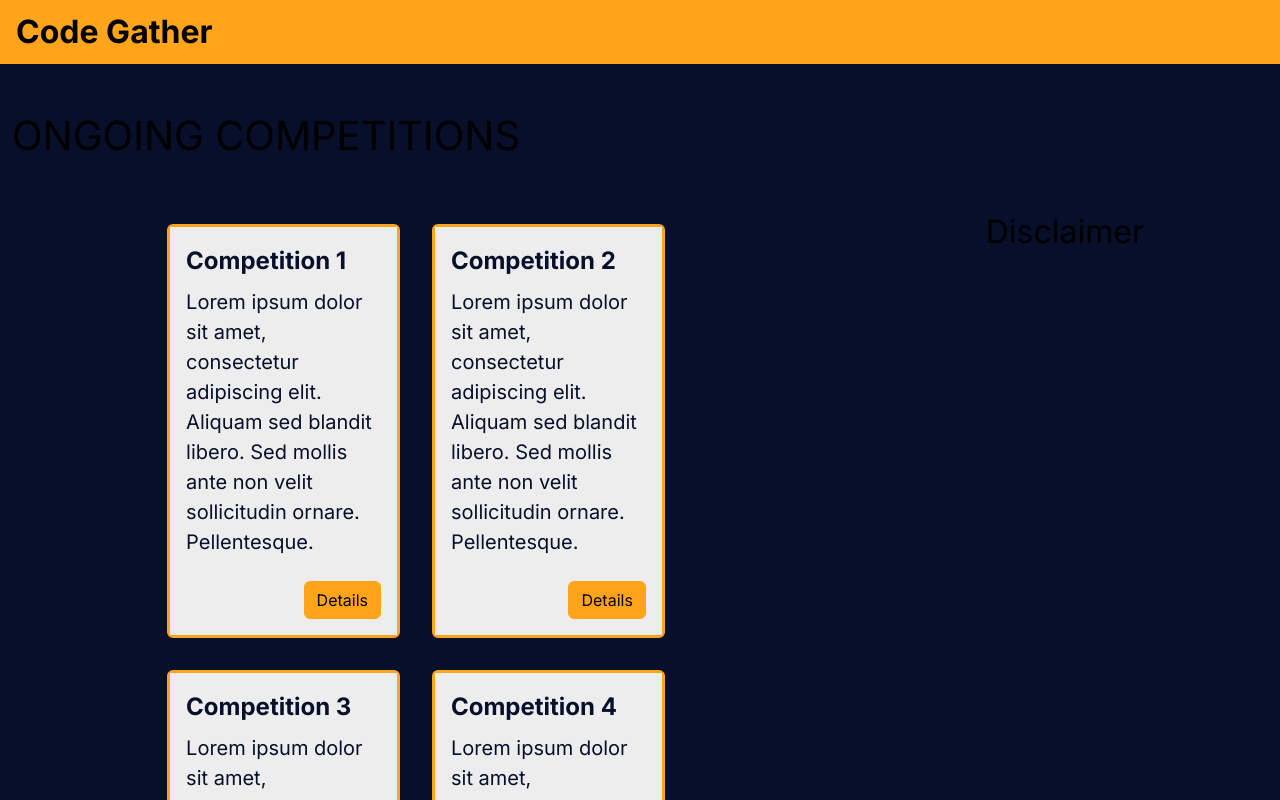
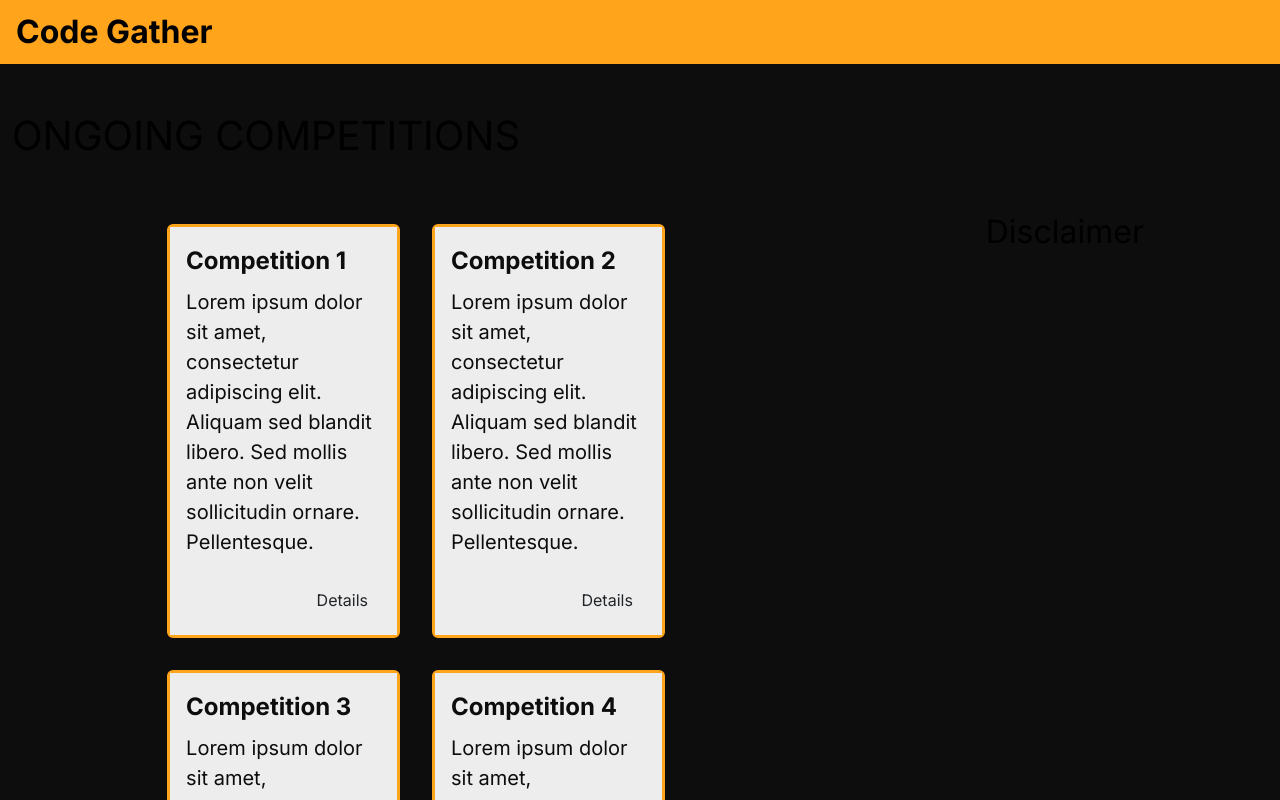
Before and after one commit to diclebahceli/codegather, a Next.js app in the folder Frontend/codegather/: page /pages/ongoingCompetitions in a window 1280 px wide. Shown: the top 800 px of the page. Built offline with nearby package versions, Linux system fonts and the light colour scheme.

Commit message:
style: make card style universal

```diff
--- a/Frontend/codegather/src/app/components/card/Card.tsx
+++ b/Frontend/codegather/src/app/components/card/Card.tsx
@@ -1,8 +1,9 @@
-// components/Card.js
-import React from "react";
+import React from 'react';
 
-const Card = ({ children }: { children?: React.ReactNode }) => {
-  return <div className="card h-100 w-100 border-0">{children}</div>;
+const Card = ({ children}: { children?: React.ReactNode}) => {
+  return (
+    <div className={`card h-100 w-100 border border-orange border-3 rounded`}>{children}</div>
+  );
 };
 
 export default Card;
--- a/Frontend/codegather/src/app/components/competition_card/CompetitionCard.tsx
+++ b/Frontend/codegather/src/app/components/competition_card/CompetitionCard.tsx
@@ -7,16 +7,16 @@ const CompetitionCard = ({ competition }: { competition: Competition }) => {
 
     const handleDetailsClick = () => {
         //add the competition id to the route
-        router.push(`competitionDetail/${competition.id}`,   );
+        router.push(`competitionDetail/${competition.id}`,);
     };
 
     return (
-        <div className=" col-md-4 col-sm-6 m-3  border border-orange border-3 rounded " >
-            <Card >
+        <div className=" col-md-4 col-sm-6 m-3   " >
+            <Card>
                 <div className="card-body d-flex flex-column bg-white ">
                     <div className="card-title fw-bold fs-4 text-background"> {competition.name}</div>
                     <div className="card-text mb-3 fs-5 text-wrap text-background"> {competition.description}</div>
-                    <button onClick={handleDetailsClick} className="btn btn-orange mt-2 ms-auto">Details</button>
+                    <button onClick={handleDetailsClick} className="btn btn-theme-color mt-2 ms-auto">Details</button>
 
                 </div>
             </Card>
--- a/Frontend/codegather/src/app/components/input_field/InputField.tsx
+++ b/Frontend/codegather/src/app/components/input_field/InputField.tsx
@@ -11,14 +11,14 @@ class InputField extends Component<InputFieldProps> {
     const { type, name, label, ...rest } = this.props;
 
     return (
-      <div className="form-floating">
+      <div className="form-floating border-1 border-orange rounded">
         <input
           type={type}
           id={name}
           name={name}
           placeholder={label}
           {...rest}
-          className="form-control"
+          className="form-control border border-2"
         />
         <label htmlFor={name}>{label}</label>
       </div>
--- a/Frontend/codegather/src/app/pages/login/page.module.css
+++ /dev/null
@@ -1,8 +0,0 @@
-.input{
-    margin: 0.5rem;
-    padding: 0rem 3.75rem
-}
-
-.card{
-    width: 65%;
-}
--- a/Frontend/codegather/src/app/pages/login/page.tsx
+++ b/Frontend/codegather/src/app/pages/login/page.tsx
@@ -4,8 +4,6 @@ import React from "react";
 import InputField from "../../components/input_field/InputField";
 import Button from "../../components/button/Button";
 import Card from "../../components/card/Card";
-import Header from "@/app/components/header/Header";
-import styles from "./page.module.css";
 
 const login = () => {
   const handleSubmit = (event: React.FormEvent<HTMLFormElement>) => {
@@ -16,7 +14,6 @@ const login = () => {
   return (
     <div className="flex-col">
       <div className="row-5">
-        <Header />
       </div>
 
       <div className="d-flex justify-content-center align-items-center text-center vh-100 bg-black row-10">
@@ -28,13 +25,13 @@ const login = () => {
             </h1>
           </div>
           <div className="col h-75">
-            <Card>
+            <Card >
               <div className="pt-5">
                 <h2 className="fw-bold fs-2 mb-3">Login</h2>
-                <div className={styles.input}>
+                <div style={{margin: "0.5rem", padding: "0rem 3.75rem"}}>
                   <InputField type="text" name="email" label="email" />
                 </div>
-                <div className={styles.input}>
+                <div style={{margin: "0.5rem", padding: "0rem 3.75rem"}}>
                   <InputField
                     type="password"
                     name="floatingPassword"
@@ -49,6 +46,7 @@ const login = () => {
                 </div>
               </div>
             </Card>
+
           </div>
         </div>
       </div>
--- a/Frontend/codegather/styles/_variables.scss
+++ b/Frontend/codegather/styles/_variables.scss
@@ -3,7 +3,7 @@
 // styles/variables.scss
 $white: #EDEDED;
 $orange: #FFA41B;
-$background: #070F2B;
+$background: #0d0d0d;
 
 // ...other Bootstrap color variables you want to change
 
--- a/Frontend/codegather/tsconfig.json
+++ b/Frontend/codegather/tsconfig.json
@@ -21,6 +21,6 @@
       "@/*": ["./src/*"]
     }
   },
-  "include": ["next-env.d.ts", "**/*.ts", "**/*.tsx", ".next/types/**/*.ts", "src/app/pages/login/page.js", "next.config.js", "next.config.mjs"],
+  "include": ["next-env.d.ts", "**/*.ts", "**/*.tsx","**/**/*.tsx", ".next/types/**/*.ts", "src/app/pages/login/page.js", "next.config.js", "next.config.mjs"],
   "exclude": ["node_modules"]
 }
```
